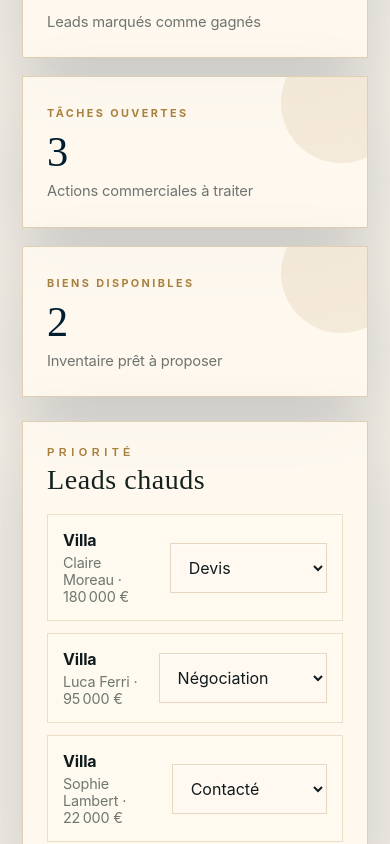
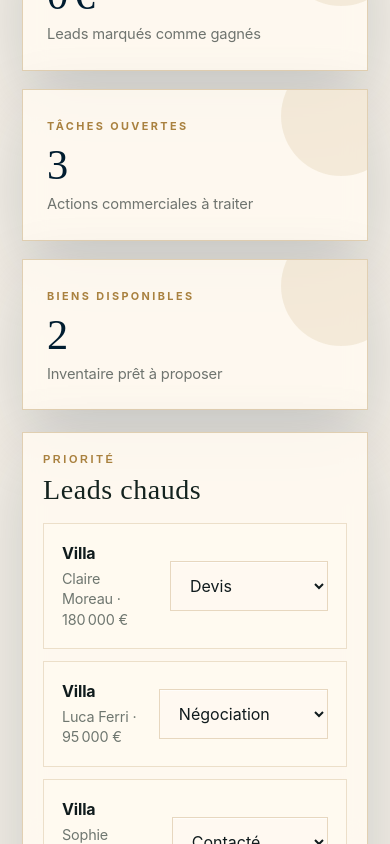
Before and after one commit to Matteo502/oneaddress-riviera-crm, a Next.js app: page / in a window 390 px wide. Shown: the part 1156-2000 px from the top of the page. Built offline with nearby package versions, Linux system fonts and the light colour scheme.

Commit message:
Improve CRM spacing and readability

```diff
--- a/app/globals.css
+++ b/app/globals.css
@@ -507,7 +507,7 @@ td small,
 
 .form-grid.compact {
   grid-template-columns: repeat(4, minmax(140px, 1fr));
-  align-items: end;
+  align-items: flex-end;
 }
 
 .form-grid label {
@@ -1255,7 +1255,7 @@ td:last-child {
   display: flex;
   justify-content: space-between;
   gap: 20px;
-  align-items: end;
+  align-items: flex-end;
 }
 
 .lead-filter-card h3 {
@@ -1266,7 +1266,7 @@ td:last-child {
   display: grid;
   grid-template-columns: repeat(4, minmax(150px, 1fr));
   gap: 12px;
-  align-items: end;
+  align-items: flex-end;
   min-width: min(760px, 100%);
 }
 
@@ -1307,7 +1307,7 @@ td:last-child {
   display: flex;
   justify-content: space-between;
   gap: 20px;
-  align-items: end;
+  align-items: flex-end;
 }
 
 .asset-filter-card h3 {
@@ -1318,7 +1318,7 @@ td:last-child {
   display: grid;
   grid-template-columns: repeat(3, minmax(150px, 1fr));
   gap: 12px;
-  align-items: end;
+  align-items: flex-end;
   min-width: min(620px, 100%);
 }
 
@@ -1506,3 +1506,319 @@ td:last-child {
     grid-template-columns: 1fr;
   }
 }
+
+
+
+
+/* === UX CLEANUP / RESPIRATION CRM === */
+
+.page-shell,
+.main-content,
+.content-area {
+  min-width: 0;
+}
+
+.stack {
+  gap: clamp(22px, 3vw, 36px) !important;
+}
+
+.card,
+.form-card,
+.pipeline-column,
+.property-card {
+  overflow: hidden;
+}
+
+.card,
+.form-card {
+  padding: clamp(24px, 2.4vw, 34px) !important;
+}
+
+.section-heading,
+.compact-heading {
+  gap: 18px !important;
+  align-items: flex-start !important;
+}
+
+.section-heading h3,
+.form-card h3,
+.card h3 {
+  line-height: 1.08 !important;
+}
+
+.eyebrow {
+  margin-bottom: 8px !important;
+  line-height: 1.25 !important;
+  letter-spacing: 0.24em !important;
+}
+
+/* Formulaires plus respirants */
+.form-grid {
+  gap: 18px !important;
+}
+
+.form-grid.compact {
+  gap: 16px 18px !important;
+}
+
+.form-grid label,
+.lead-filter-grid label,
+.asset-filter-grid label {
+  gap: 9px !important;
+  line-height: 1.25 !important;
+}
+
+input,
+select,
+textarea {
+  min-height: 48px !important;
+  line-height: 1.35 !important;
+  padding: 13px 15px !important;
+  overflow: hidden;
+  text-overflow: ellipsis;
+}
+
+textarea {
+  min-height: 108px !important;
+  resize: vertical;
+}
+
+/* Tables contacts : éviter les textes collés */
+.table-wrap {
+  overflow-x: auto;
+  padding-bottom: 4px;
+}
+
+table {
+  width: 100%;
+  border-collapse: separate !important;
+  border-spacing: 0 !important;
+}
+
+th {
+  padding: 0 16px 14px 16px !important;
+  line-height: 1.25 !important;
+  white-space: nowrap;
+}
+
+td {
+  padding: 22px 16px !important;
+  line-height: 1.45 !important;
+  vertical-align: top !important;
+}
+
+td strong,
+td small,
+.muted-line {
+  display: block;
+  max-width: 100%;
+  overflow-wrap: anywhere;
+}
+
+td strong {
+  margin-bottom: 6px;
+}
+
+td small,
+.muted-line {
+  line-height: 1.45 !important;
+}
+
+/* Actions discrètes mais lisibles */
+.contact-row-actions {
+  display: flex;
+  flex-wrap: wrap;
+  gap: 10px 14px !important;
+  margin-top: 12px !important;
+}
+
+.contact-detail-button,
+.contact-edit-button,
+.contact-delete-button,
+.lead-detail-button,
+.lead-edit-button,
+.asset-edit-button,
+.task-edit-button {
+  line-height: 1.25 !important;
+  white-space: nowrap;
+}
+
+/* Leads : cartes moins serrées */
+.pipeline-grid {
+  gap: 18px !important;
+  align-items: flex-start !important;
+}
+
+.pipeline-column {
+  padding: 18px !important;
+}
+
+.pipeline-title {
+  margin-bottom: 16px !important;
+}
+
+.lead-card {
+  padding: 18px !important;
+  gap: 12px !important;
+}
+
+.lead-card strong,
+.lead-card span,
+.lead-card small,
+.lead-card p {
+  line-height: 1.4 !important;
+  overflow-wrap: anywhere;
+}
+
+.lead-footer {
+  gap: 10px !important;
+  align-items: flex-start !important;
+}
+
+.lead-card-actions {
+  margin-top: 10px !important;
+}
+
+/* Biens / voitures / bateaux */
+.property-grid {
+  gap: 22px !important;
+}
+
+.property-body {
+  padding: 24px !important;
+}
+
+.property-meta {
+  gap: 12px !important;
+}
+
+.property-meta div {
+  min-width: 0;
+  padding: 15px !important;
+}
+
+.property-meta dt {
+  line-height: 1.2 !important;
+}
+
+.property-meta dd {
+  line-height: 1.35 !important;
+  overflow-wrap: anywhere;
+}
+
+/* Tâches */
+.task-row,
+.attention-row,
+.mini-row {
+  gap: 16px !important;
+  padding: 18px !important;
+}
+
+.task-row strong,
+.task-row span,
+.task-row small,
+.attention-row strong,
+.attention-row span,
+.attention-row small,
+.mini-row strong,
+.mini-row span {
+  line-height: 1.42 !important;
+  overflow-wrap: anywhere;
+}
+
+/* Filtres : plus propres */
+.lead-filter-card,
+.asset-filter-card {
+  align-items: flex-end !important;
+  padding: 22px 24px !important;
+}
+
+.lead-filter-grid,
+.asset-filter-grid {
+  gap: 14px !important;
+}
+
+/* Modales / fiches détaillées */
+.confirm-backdrop {
+  padding: 32px !important;
+}
+
+.confirm-dialog {
+  max-height: 88vh !important;
+  overflow-y: auto !important;
+}
+
+.confirm-dialog,
+.edit-dialog,
+.contact-detail-dialog,
+.lead-detail-dialog {
+  padding: clamp(28px, 3vw, 42px) !important;
+}
+
+.confirm-actions {
+  gap: 14px !important;
+  flex-wrap: wrap;
+}
+
+.contact-detail-grid,
+.lead-detail-grid {
+  gap: 16px !important;
+}
+
+.contact-detail-grid div,
+.lead-detail-grid div {
+  padding: 16px !important;
+}
+
+.contact-related-section {
+  margin-top: 28px !important;
+}
+
+/* Boutons : éviter l'effet compact/collé */
+.primary-button,
+.secondary-button,
+.ghost-button,
+.danger-button {
+  min-height: 46px !important;
+  line-height: 1.2 !important;
+}
+
+/* Responsive propre */
+@media (max-width: 1180px) {
+  .two-columns,
+  .two-columns.wide-left {
+    grid-template-columns: 1fr !important;
+  }
+
+  .lead-filter-card,
+  .asset-filter-card {
+    align-items: stretch !important;
+  }
+}
+
+@media (max-width: 780px) {
+  .card,
+  .form-card,
+  .property-body,
+  .pipeline-column {
+    padding: 20px !important;
+  }
+
+  td,
+  th {
+    padding-left: 12px !important;
+    padding-right: 12px !important;
+  }
+
+  .confirm-backdrop {
+    padding: 18px !important;
+  }
+
+  .confirm-actions {
+    justify-content: stretch !important;
+  }
+
+  .confirm-actions button {
+    flex: 1 1 100%;
+  }
+}
```
